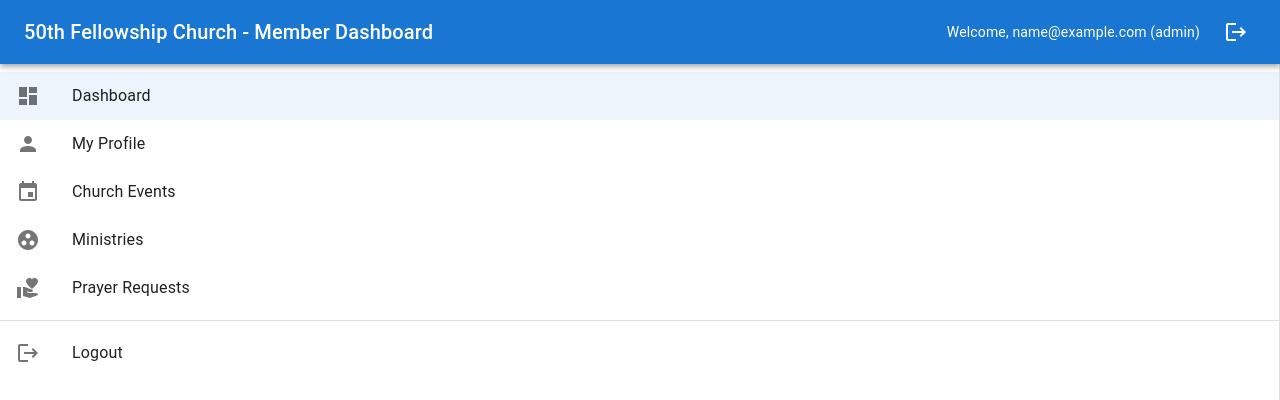
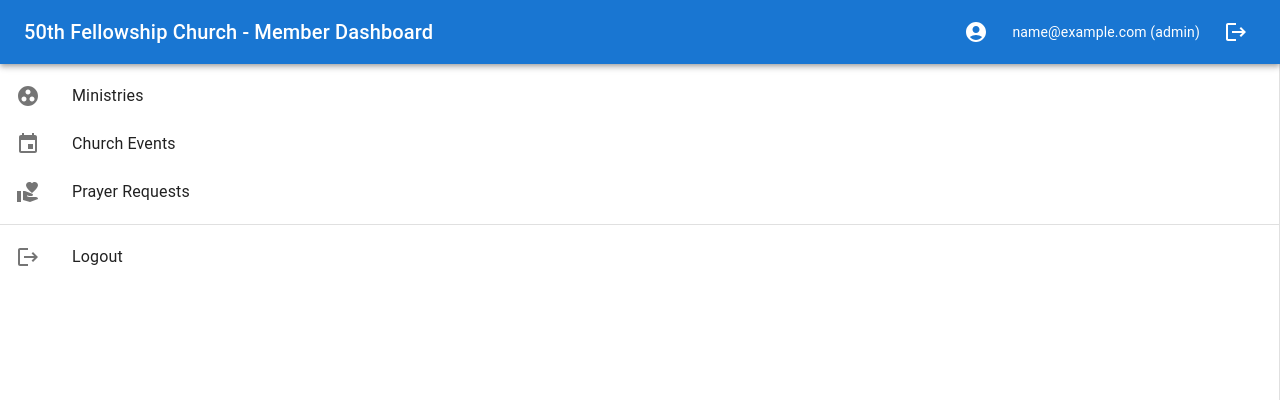
Before and after one commit to Shadracklemein/50th-fellowship, a React (Create React App) app in the folder frontend/: page /members in a window 1280 px wide. Shown: the top 400 px of the page. Built offline with nearby package versions, Linux system fonts and the light colour scheme; sample sign-in values are in the browser's storage.

Commit message:
Update: latest changes

```diff
--- a/frontend/src/pages/Members.js
+++ b/frontend/src/pages/Members.js
@@ -22,6 +22,7 @@ import EventIcon from '@mui/icons-material/Event';
 import GroupWorkIcon from '@mui/icons-material/GroupWork';
 import PrayerIcon from '@mui/icons-material/VolunteerActivism';
 import axios from "axios";
+import AccountCircleIcon from '@mui/icons-material/AccountCircle';
 
 const drawerWidth = 220;
 
@@ -106,40 +107,48 @@ function Members() {
     return <Typography>Loading...</Typography>;
   }
 
-  // Sidebar navigation items
+  // Sidebar navigation items (remove profile)
   const navItems = [
-    { key: 'dashboard', label: 'Dashboard', icon: <DashboardIcon /> },
-    { key: 'profile', label: 'My Profile', icon: <PersonIcon /> },
+    { key: 'ministries', label: 'Ministries', icon: <GroupWorkIcon /> },
     { key: 'events', label: 'Church Events', icon: <EventIcon /> },
-    { key: 'ministries', label: 'Ministries', icon: <GroupWorkIcon /> },
     { key: 'prayer', label: 'Prayer Requests', icon: <PrayerIcon /> },
   ];
+
+  // Mocked data for ministries and events (replace with API later)
+  const ministries = [];
+  const events = [];
 
   // Main content for each section
   const renderContent = () => {
     switch (selected) {
-      case 'profile':
+      case 'ministries':
         return (
           <Box>
-            <Typography variant="h5" gutterBottom>My Profile</Typography>
-            <Typography variant="body1" color="text.secondary">View your member profile information.</Typography>
-            <Button variant="contained" sx={{ mt: 2 }} onClick={() => navigate('/member-profile')}>View Profile</Button>
+            <Typography variant="h5" gutterBottom>Ministries</Typography>
+            {ministries.length === 0 ? (
+              <Typography>No ministries available.</Typography>
+            ) : (
+              <ul style={{ paddingLeft: 16 }}>
+                {ministries.map((ministry, idx) => (
+                  <li key={idx}>{ministry.name}</li>
+                ))}
+              </ul>
+            )}
           </Box>
         );
       case 'events':
         return (
           <Box>
             <Typography variant="h5" gutterBottom>Church Events</Typography>
-            <Typography variant="body1" color="text.secondary">View upcoming church events and activities.</Typography>
-            <Button variant="contained" sx={{ mt: 2 }} onClick={() => navigate('/events')}>View Events</Button>
-          </Box>
-        );
-      case 'ministries':
-        return (
-          <Box>
-            <Typography variant="h5" gutterBottom>Ministry Opportunities</Typography>
-            <Typography variant="body1" color="text.secondary">Explore ministry opportunities and volunteer positions.</Typography>
-            <Button variant="contained" sx={{ mt: 2 }} onClick={() => navigate('/ministries')}>View Ministries</Button>
+            {events.length === 0 ? (
+              <Typography>No church events available.</Typography>
+            ) : (
+              <ul style={{ paddingLeft: 16 }}>
+                {events.map((event, idx) => (
+                  <li key={idx}>{event.name}</li>
+                ))}
+              </ul>
+            )}
           </Box>
         );
       case 'prayer':
@@ -179,7 +188,7 @@ function Members() {
                       <li key={prayer._id} style={{ marginBottom: 8 }}>
                         <Typography variant="body2">{prayer.message}</Typography>
                         <Typography variant="caption" color="text.secondary">
-                          {new Date(prayer.createdAt).toLocaleString()}
+                          Status: {prayer.status ? prayer.status : 'pending'} | {new Date(prayer.createdAt).toLocaleString()}
                         </Typography>
                       </li>
                     ))}
@@ -194,9 +203,8 @@ function Members() {
           <Box>
             <Typography variant="h4" gutterBottom>Welcome to the Member Dashboard</Typography>
             <Typography variant="body1" color="text.secondary" sx={{ mb: 2 }}>
-              This dashboard is for all members, youth, choir, and praise & worship team. Most items are read-only except those that require your intervention, such as prayer requests.
+              Use the sidebar to navigate through your dashboard features.
             </Typography>
-            <Typography variant="body2">Use the sidebar to navigate through your dashboard features.</Typography>
           </Box>
         );
     }
@@ -210,8 +218,11 @@ function Members() {
           <Typography variant="h6" noWrap component="div" sx={{ flexGrow: 1 }}>
             50th Fellowship Church - Member Dashboard
           </Typography>
-          <Typography variant="body2" sx={{ mr: 2 }}>
-            Welcome, {userInfo.email} ({userInfo.role})
+          <IconButton color="inherit" sx={{ ml: 2 }} aria-label="Profile" title="My Profile" onClick={() => navigate('/member-profile')}>
+            <AccountCircleIcon />
+          </IconButton>
+          <Typography variant="body2" sx={{ ml: 2, mr: 2 }}>
+            {userInfo.email} ({userInfo.role})
           </Typography>
           <IconButton color="inherit" onClick={handleLogout} aria-label="Logout" title="Logout">
             <LogoutIcon />
```
